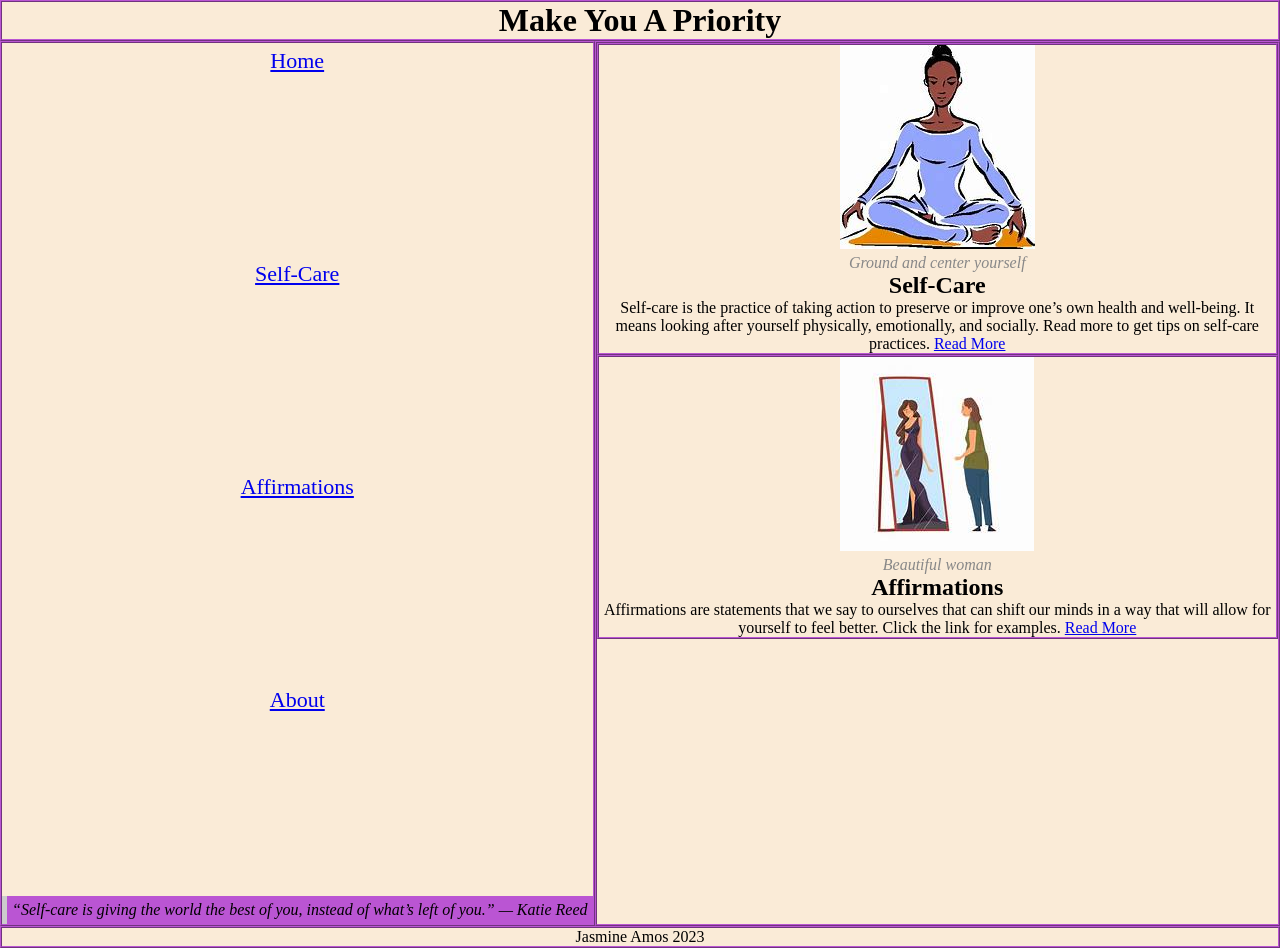
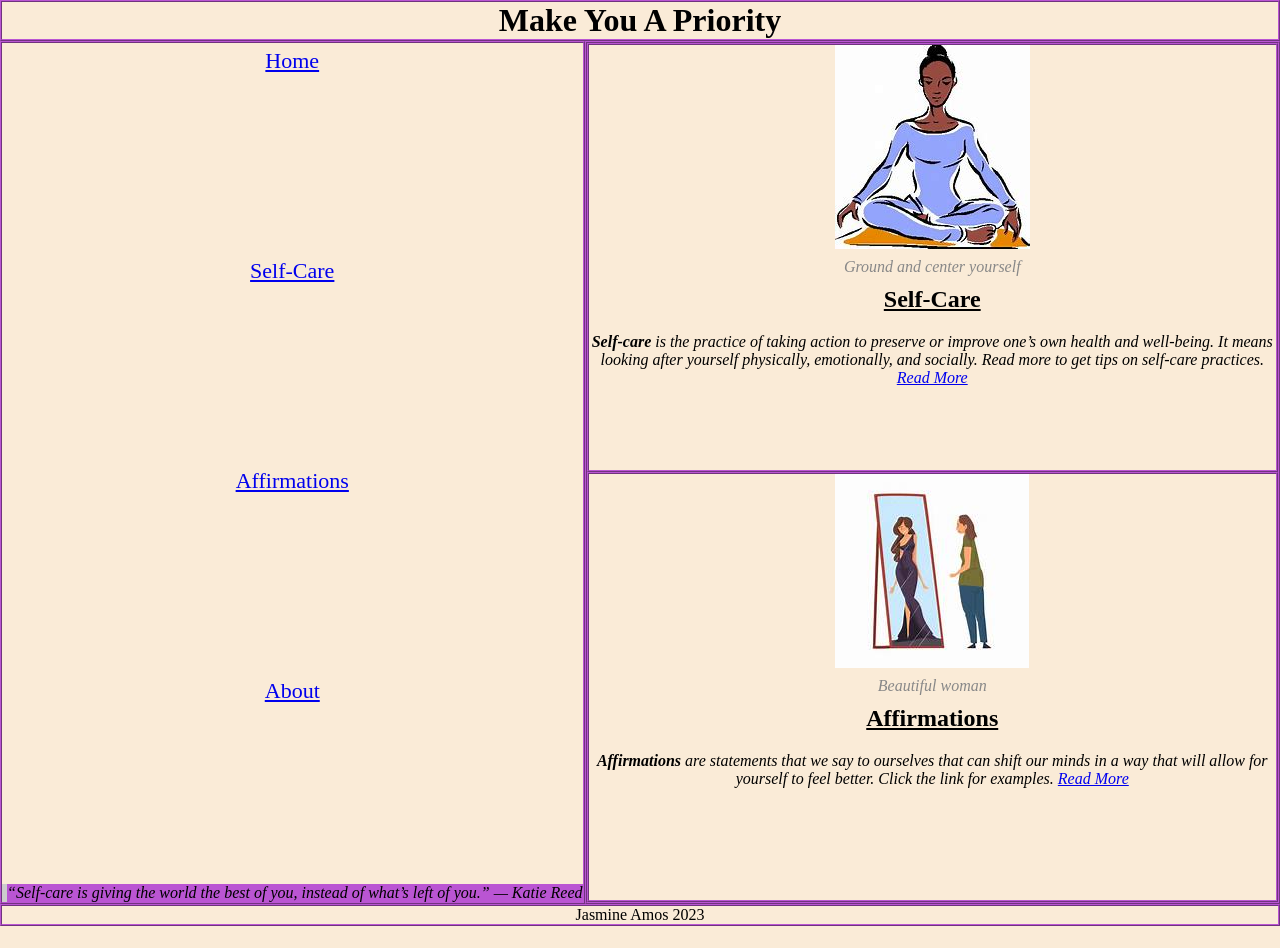
Before and after one commit to BabyCoder2/Project2, a plain HTML site: page index.html in a window 1280 px wide. After the commit the page ends 926 px from the top, so only its background shows below. Drawn offline with Linux system fonts and the light colour scheme.

Commit message:
included <b>,<em>,and<u> in <p>. card.css was created

```diff
--- a/css/blog.css
+++ b/css/blog.css
@@ -3,16 +3,16 @@ body{
     background-color: antiquewhite;
 }
 .layout{
-    height: 100vh;
     display: grid;
-    grid-template-rows: 80px auto 60px ;
+    grid-template-rows: 80px auto;
     grid-template-areas:
     "header"
     "main"
     "footer";
 }
-grid-container {
+.grid-container {
     display: flex;
+    flex-direction: column;
     justify-content: center;
     align-items: center;
 }
@@ -29,6 +29,8 @@ grid-container {
 main{
     border: 2px ridge mediumorchid;
     grid-area: main;
+    display: flex;
+    height: 100%;
 }
 footer{
     text-align: center ;
@@ -46,4 +48,4 @@ figcaption {
         font-style: italic;
         margin: 0;
         padding: 5px;
-}
+  }
--- a/css/blog2.css
+++ b/css/blog2.css
@@ -3,11 +3,12 @@ h2{
     text-align: center;
 }
 .card {
-    padding: 20px;
-    text-align: center;
-  }
+  padding: 20px;
+  text-align: center;
+}
   ul{
     list-style-type: none;
+    margin: 0;
   }
 
 
@@ -23,6 +24,6 @@ blockquote{
     background-color: mediumorchid;
         border-left: 5px solid#ccc;
         font-style: italic;
-        margin: 0;
-        padding: 5px;
+
+
 }
--- /dev/null
+++ b/css/card.css
@@ -0,0 +1,27 @@
+.card{
+
+    border: 2px ridge mediumorchid;
+    display: flex;
+    flex-direction:column ;
+    align-items: center;
+    text-align: center;
+    height: 100%;
+}
+.card img{
+    max-width: 100%;
+}
+
+ figcaption {
+    font-style: italic;
+    color: #888;
+    margin-top: 5px;
+  }
+  h2{
+    margin: 10px 0;
+  }
+  p{
+    margin:10px 0;
+  }
+  .button{
+    margin: 10px 0;
+  }
--- a/css/main.css
+++ b/css/main.css
@@ -1,3 +1,4 @@
+@import url(../css/card.css);
 *{
     box-sizing: border-box;
         margin: 0;
@@ -10,7 +11,7 @@
 
     .layout{
         height: 100vh;
-        display: grid;
+        display:grid;
         grid-template-columns:auto;
         grid-template-areas:
         "header header"
@@ -31,8 +32,7 @@
         background-color: mediumorchid;
         border-left: 5px solid #ccc;
         font-style: italic;
-        margin: 0;
-        padding: 5px;
+
     }
     .navbar li{
         text-align: center;
@@ -43,6 +43,8 @@
     main{
         border: 2px ridge mediumorchid;
         grid-area: main;
+        display: flex;
+        justify-content:center ;
     }
     footer{
         text-align: center ;
@@ -51,21 +53,6 @@
     }
     .grid-container{
         display:flex;
-        flex-direction: column;
+        flex-direction:column;
         align-items: center;
-        margin-bottom: 0;
     }
-    .card{
-
-        border: 2px ridge mediumorchid;
-        display: flex;
-        flex-direction: column ;
-        align-items: center;
-        text-align: center;
-    }
-
-     figcaption {
-        font-style: italic;
-        color: #888;
-        margin-top: 5px;
-      }
--- a/index.html
+++ b/index.html
@@ -29,28 +29,31 @@
         <main>
               <div class="grid-container">
             <div class="card">
+            <figure>
                 <img src="images/yoga.jpg" alt="yoga" class="card-image">
-            <figure>
+
                 <figcaption>Ground and center yourself</figcaption>
             </figure>
-                <h2>Self-Care</h2>
-                <p>
-                    Self-care is the practice of taking action to preserve or improve one’s own health and well-being. It means looking after yourself physically, emotionally, and socially.
+                <h2><u>Self-Care</h2></u>
+                <p><em>
+                    <b>Self-care</b> is the practice of taking action to preserve or improve one’s own health and well-being. It means looking after yourself physically, emotionally, and socially.
                     Read more to get tips on self-care practices.
                     <a href="./html/blog.html" class="button">Read More</a>
-                </p>
+                </p></em>
             </div>
             <div class="card">
+                <figure>
 
                 <img src="images/talk.jpg" alt="talk" class="card-image">
                 <figcaption>Beautiful woman</figcaption>
+            </figure>
 
-                <h2>Affirmations</h2>
-                <p>
-                    Affirmations are statements that we say to ourselves that can shift our minds in a way that will allow for yourself
+                <h2><u>Affirmations</u></h2>
+                <p><em>
+                    <b>Affirmations</b> are statements that we say to ourselves that can shift our minds in a way that will allow for yourself
                     to feel better. Click the link for examples.
                     <a href="./html/blog2.html" class="button">Read More</a>
-                </p>
+                </p></em>
                 </div>
 
         </div>
```
Also changed, not shown: html/about.html (+4 -2 lines), html/blog.html (+7 -4 lines), html/blog2.html (+6 -4 lines).
